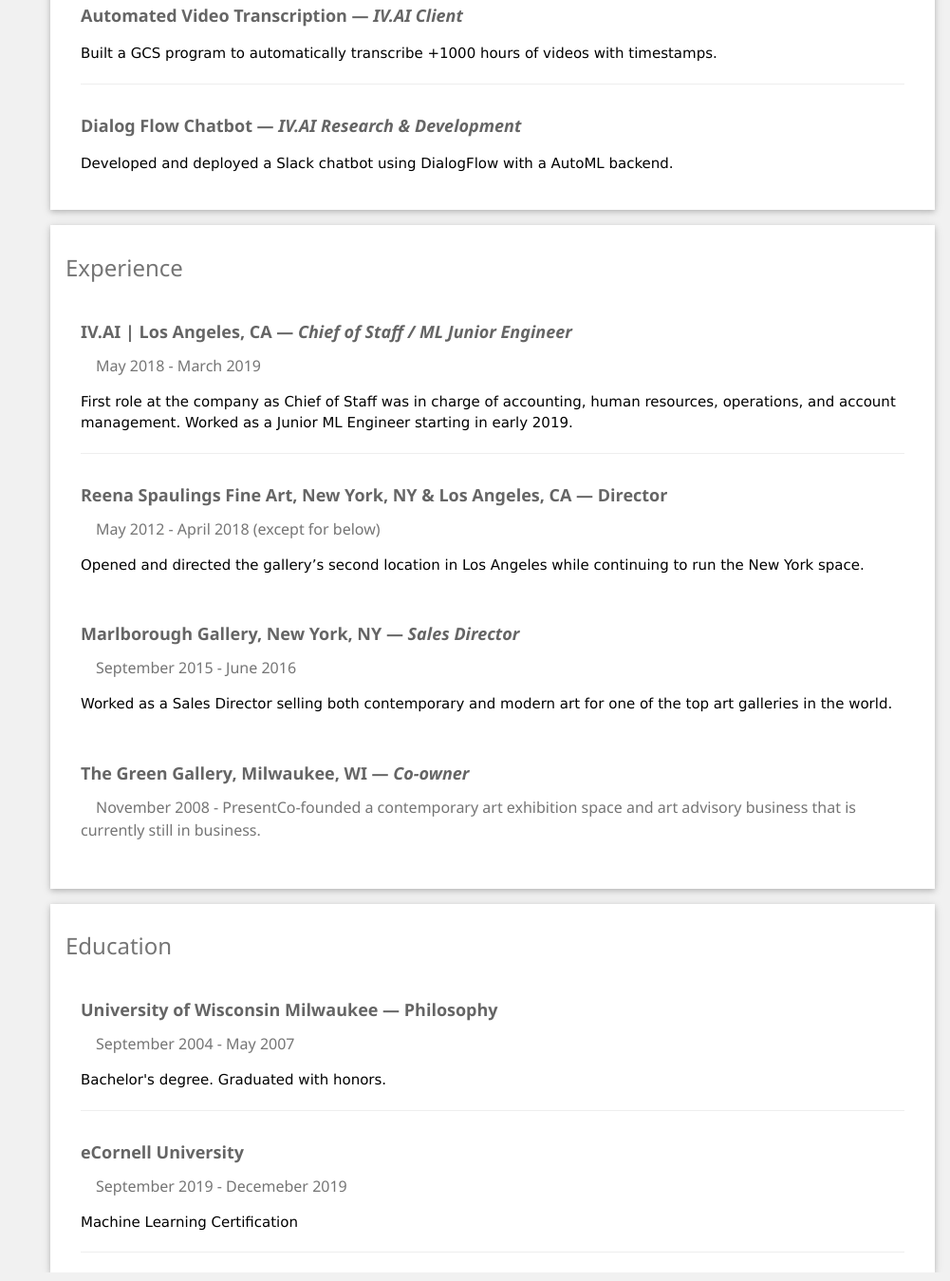
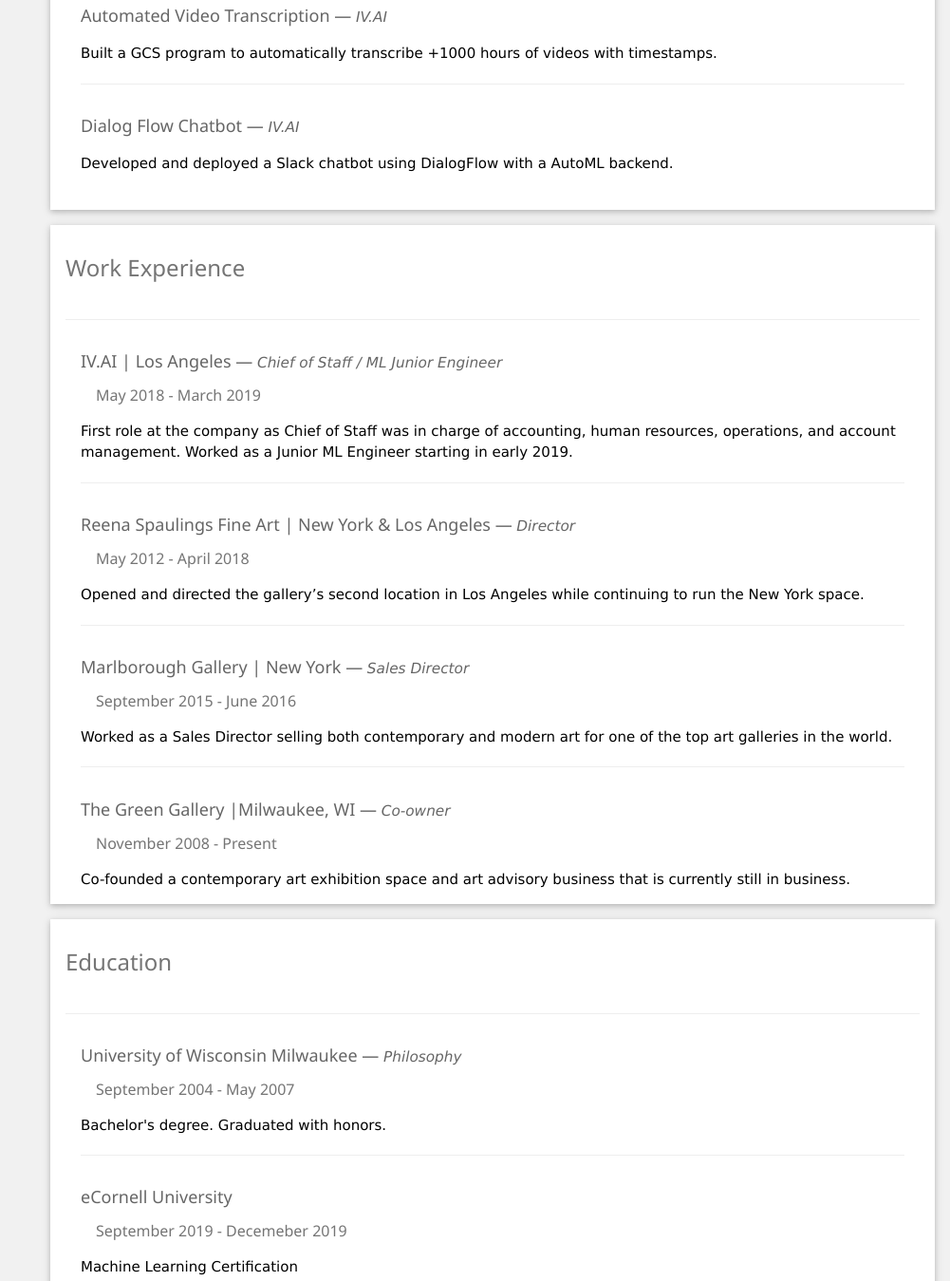
Before and after one commit to ftm624/ftm624.github.io, a plain HTML site: page resume.html in a window 1280 px wide. Shown: the part 695-2044 px from the top of the page at 95% size, without its empty margins (279-1280 px from the left). Drawn offline with Linux system fonts and the light colour scheme.

Commit message:
working on resume

```diff
--- a/resume.html
+++ b/resume.html
@@ -46,7 +46,7 @@
                         <hr>
                     </div>
                     <div class="w3-container">
-                        <h5 class="w3-opacity"><b>Social Media Anomaly Detection — <i> IV.AI Research & Development
+                        <h5 class="w3-opacity"><b>Social Media Anomaly Detection — <i> IV.AI
                                 </i></b></h5>
                         <p>Built a social media anomaly detection system that analyzed time series data using a LSTM RNN
                             sentiment analysis model.</p>
@@ -54,27 +54,27 @@
                     </div>
 
                     <div class="w3-container">
-                        <h5 class="w3-opacity"><b>Natural Language Generator — <i> IV.AI Client </i></b></h5>
+                        <h5 class="w3-opacity"><b>Natural Language Generator — <i> IV.AI </i></b></h5>
                         <p>Working directly with a client built and trained a NLG that was accessible via a RESTful API
                             as part of a client’s marketing campaign. </p>
                         <hr>
                     </div>
                     <div class="w3-container">
-                        <h5 class="w3-opacity"><b>Automated Video Transcription — <i>IV.AI Client </i></b></h5>
+                        <h5 class="w3-opacity"><b>Automated Video Transcription — <i>IV.AI </i></b></h5>
                         <p>Built a GCS program to automatically transcribe +1000 hours of videos with timestamps.
                         </p>
                         <hr>
                     </div>
                     <div class="w3-container">
-                        <h5 class="w3-opacity"><b>Dialog Flow Chatbot — <i>IV.AI Research & Development</i></b></h5>
+                        <h5 class="w3-opacity"><b>Dialog Flow Chatbot — <i>IV.AI </i></b></h5>
                         <p>Developed and deployed a Slack chatbot using DialogFlow with a AutoML backend.</p><br>
                     </div>
                 </div>
                 <div class="w3-container w3-card w3-white w3-margin-bottom">
-                    <h3 class="w3-text-grey w3-padding-16"></i>Experience</h3>
-
+                    <h3 class="w3-text-grey w3-padding-16"></i>Work Experience</h3>
+                    <hr>
                     <div class="w3-container">
-                        <h5 class="w3-opacity"><b>IV.AI | Los Angeles, CA — <i> Chief of Staff / ML Junior Engineer</i>
+                        <h5 class="w3-opacity"><b>IV.AI | Los Angeles — <i> Chief of Staff / ML Junior Engineer</i>
                             </b></h5>
                         <h6 class="w3-text-grey"><i class="w3-margin-right"></i>May 2018 - March 2019
                         </h6>
@@ -84,33 +84,37 @@
                         <hr>
                     </div>
                     <div class="w3-container">
-                        <h5 class="w3-opacity"><b>Reena Spaulings Fine Art, New York, NY & Los Angeles, CA —
-                                Director</b></h5>
+                        <h5 class="w3-opacity"><b>Reena Spaulings Fine Art | New York & Los Angeles —
+                                <i> Director</i></b></h5>
                         <h6 class="w3-text-grey"><i class="w3-margin-right"></i>May 2012 - April
-                            2018 (except for below)</h6>
+                            2018 </h6>
                         <p>Opened and directed the gallery’s second location in Los Angeles while continuing to run the
-                            New York space.</p><br>
+                            New York space.</p>
+                        <hr>
                     </div>
                     <div class="w3-container">
-                        <h5 class="w3-opacity"><b>Marlborough Gallery, New York, NY — <i> Sales Director</i></b></h5>
-                        <h6 class="w3-text-grey"><i class="w3-margin-right"></i>September 2015 -
-                            June 2016</h6>
+                        <h5 class="w3-opacity"><b>Marlborough Gallery | New York — <i> Sales Director</i></b></h5>
+                        <h6 class="w3-text-grey"><i class="w3-margin-right">
+
+                            </i>September 2015 - June 2016</h6>
                         <p>Worked as a Sales Director selling both contemporary and modern art for one of the top art
-                            galleries in the world. </p><br>
+                            galleries in the world. </p>
+                        <hr>
                     </div>
 
                     <div class="w3-container">
-                        <h5 class="w3-opacity"><b>The Green Gallery, Milwaukee, WI — <i> Co-owner</i></b></h5>
-                        <h6 class="w3-text-grey"><i class="w3-margin-right"></i>November 2008 -
-                            Present</h65 <p>Co-founded a contemporary art exhibition space and art advisory business
-                            that is currently
-                            still in business.</p><br>
+                        <h5 class="w3-opacity"><b>The Green Gallery |Milwaukee, WI — <i> Co-owner</i></b></h5>
+                        <h6 class="w3-text-grey"><i class="w3-margin-right"></i> November 2008 - Present</h6>
+                        <p>Co-founded a contemporary art exhibition space and art advisory business that is
+                            currently still in business.</p>
+
                     </div>
                 </div>
                 <div class="w3-container w3-card w3-white">
                     <h3 class="w3-text-grey w3-padding-16"></i>Education</h3>
+                    <hr>
                     <div class="w3-container">
-                        <h5 class="w3-opacity"><b>University of Wisconsin Milwaukee — Philosophy</b></h5>
+                        <h5 class="w3-opacity"><b>University of Wisconsin Milwaukee — <i> Philosophy</i> </b></h5>
                         <h6 class="w3-text-grey"><i class="w3-margin-right"></i>September 2004 -
                             May 2007</h6>
                         <p>Bachelor's degree. Graduated with honors.</p>
```
Also changed, not shown: styles/w3.css.
